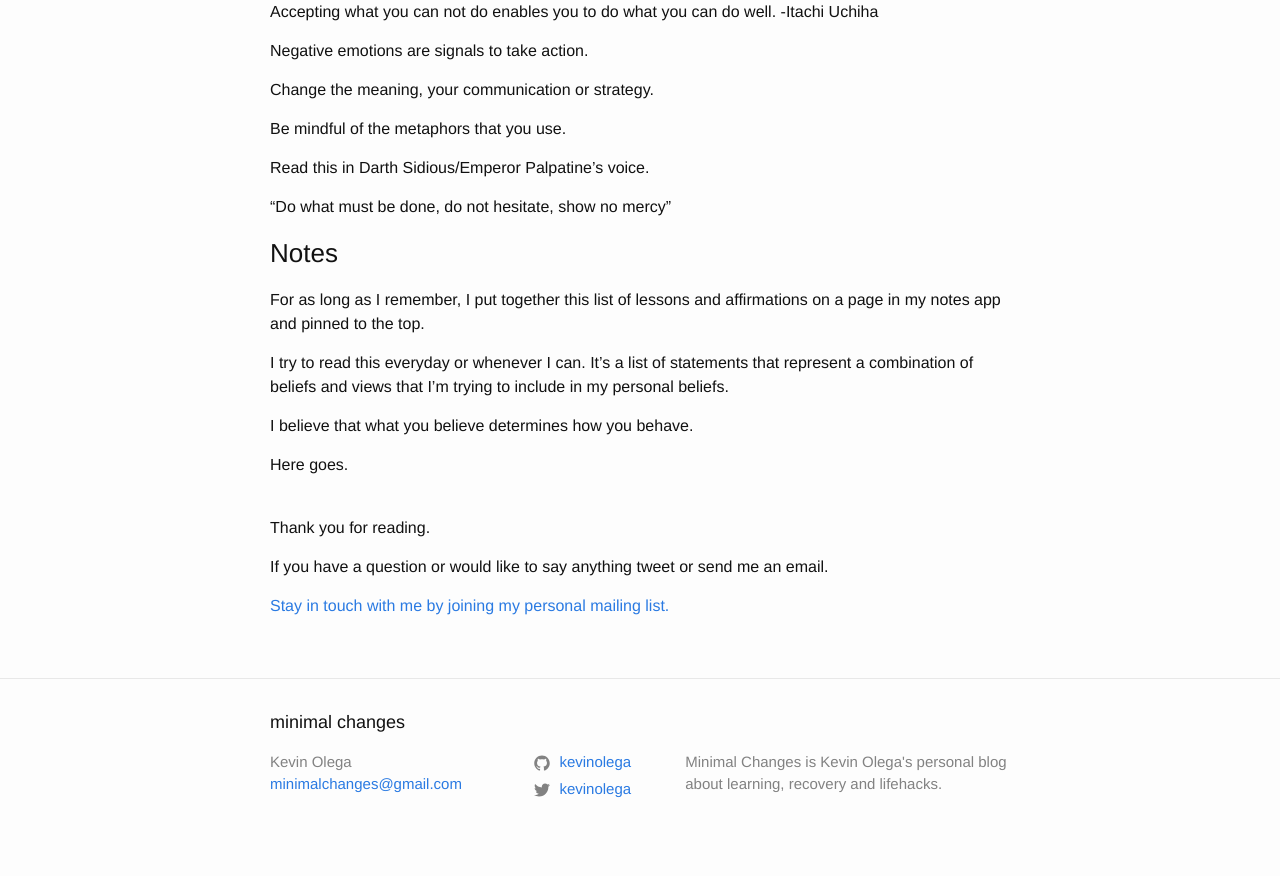
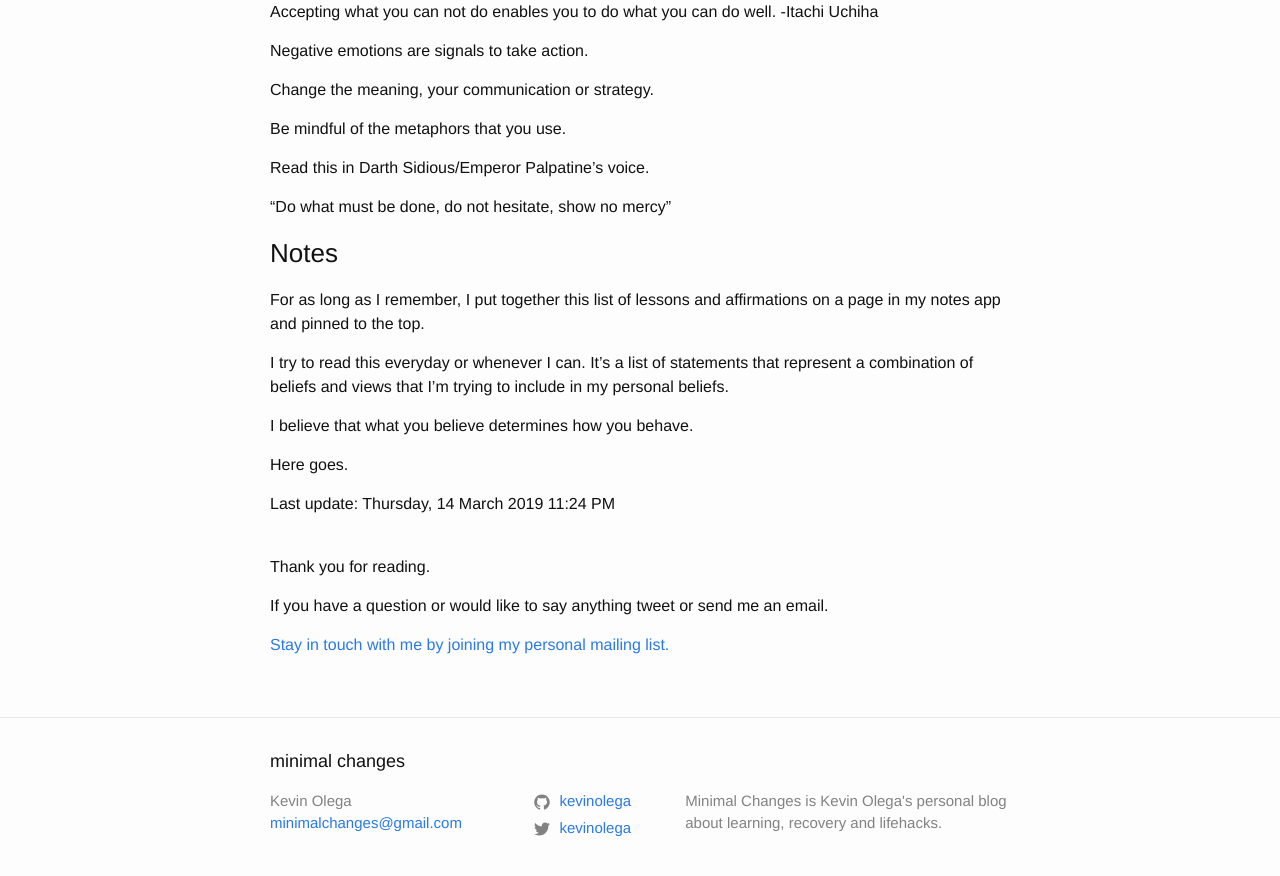
Before and after one commit to kevinolega/minimalchanges, a Jekyll site: the page built from _posts/2019-03-14-affirmations.md, in a window 1280 px wide and 900 px high, scrolled down 1958 px. Shown: the top 876 px of the window. Built offline with Jekyll 4.4.1, drawn with Linux system fonts in a browser that asks for light colours.

Commit message:
fixing link and last update

```diff
--- a/_posts/2019-03-14-affirmations.md
+++ b/_posts/2019-03-14-affirmations.md
@@ -5,7 +5,7 @@ date: 2019-03-14 22:55
 permalink: /affirmations/
 author: Kevin Olega
 ---
-I put the explanation at the [bottom](###Notes).
+I put the explanation at the [bottom](#Notes).
 
 ### SPIRITUAL
 
@@ -105,3 +105,5 @@ I try to read this everyday or whenever I can. It's a list of statements that re
 I believe that what you believe determines how you behave.
 
 Here goes.
+
+Last update: Thursday, 14 March 2019 11:24 PM
```
